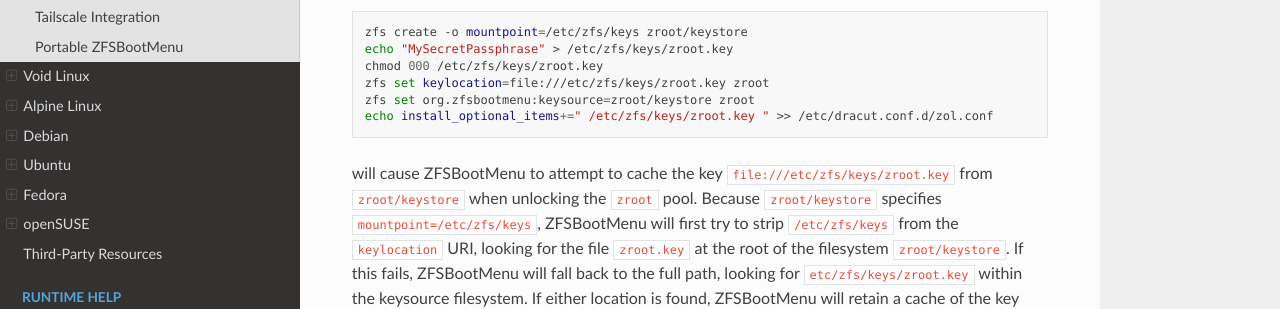
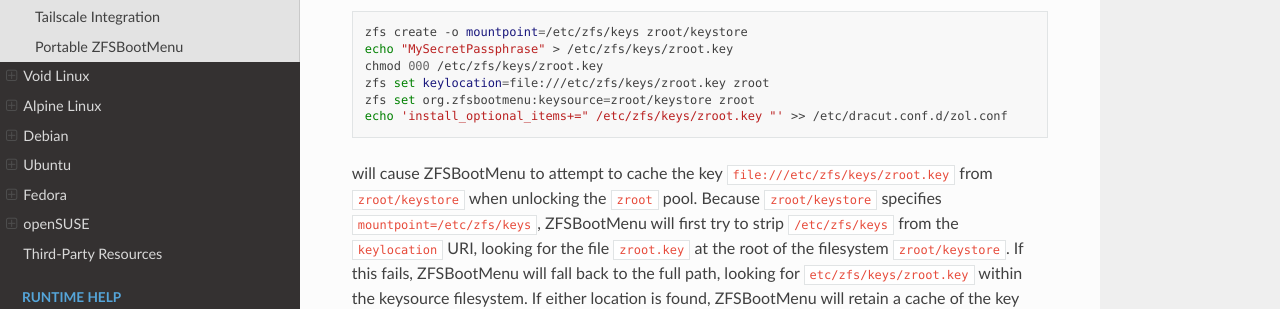
Before and after one commit to zbm-dev/zfsbootmenu, a Sphinx documentation site: the page built from docs/guides/general/native-encryption.rst, in a window 1280 px wide and 900 px high, scrolled down 1244 px. Shown: the part 376-685 px from the top of the window. Built offline with Sphinx 7.4.7 and the Read the Docs theme 2.0.0, drawn with Linux system fonts in a browser that asks for light colours.

```diff
--- a/docs/guides/general/native-encryption.rst
+++ b/docs/guides/general/native-encryption.rst
@@ -60,7 +60,7 @@ running the commands::
   chmod 000 /etc/zfs/keys/zroot.key
   zfs set keylocation=file:///etc/zfs/keys/zroot.key zroot
   zfs set org.zfsbootmenu:keysource=zroot/keystore zroot
-  echo install_optional_items+=" /etc/zfs/keys/zroot.key " >> /etc/dracut.conf.d/zol.conf
+  echo 'install_optional_items+=" /etc/zfs/keys/zroot.key "' >> /etc/dracut.conf.d/zol.conf
 
 will cause ZFSBootMenu to attempt to cache the key ``file:///etc/zfs/keys/zroot.key`` from ``zroot/keystore`` when
 unlocking the ``zroot`` pool. Because ``zroot/keystore`` specifies ``mountpoint=/etc/zfs/keys``, ZFSBootMenu will first
```
